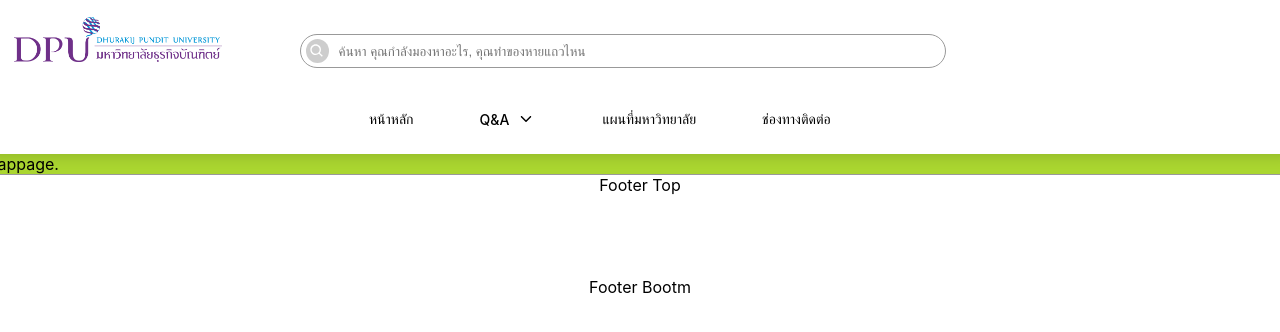
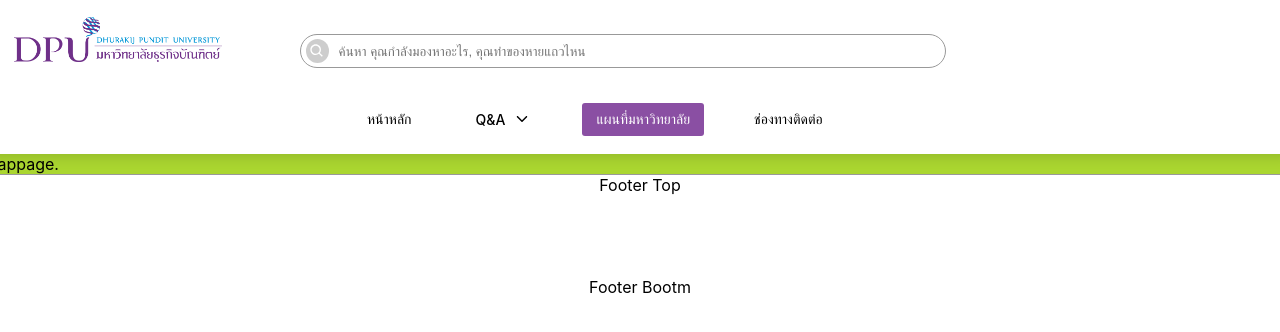
Before and after one commit to Zammon/dropsideway, a React (Create React App) app: page /map in a window 1280 px wide. Shown: the top 332 px of the page. Built offline with nearby package versions, Linux system fonts and the light colour scheme.

Commit message:
Update - Use Navlink + Edit style

```diff
--- a/src/App.css
+++ b/src/App.css
@@ -6,6 +6,7 @@
 
 body {
   background-color: white;
+  overflow-y: overlay;
 }
 
 .container-main {
@@ -19,11 +20,17 @@ body {
   /* background-color: rgb(255, 161, 46); */
 }
 
+/* Tag div to in div will full scale*/
+.div-full {
+  width: 100%;
+  height: 100%;
+}
+/* Tag img in div will full scale*/
 .images-full {
   width: 100%;
   height: 100%;
 }
-
+/* Tag div to center every page in project */
 .container-center {
   position: relative;
   margin-top: 153.91px;
--- a/src/App.js
+++ b/src/App.js
@@ -4,6 +4,7 @@ import { Route, Routes } from 'react-router-dom';
 import './App.css';
 import Contactpage from './Component/Pages/ContactPage/Contactpage';
 import Errorpage from './Component/Pages/ErrorPage/Errorpage';
+import Filterpage from './Component/Pages/FilterPage/Filterpage';
 //CSS import
 import Homepage from './Component/Pages/HomePage/Homepage';
 import Mappage from './Component/Pages/MapPage/Mappage';
@@ -21,6 +22,9 @@ function App() {
           <Route path='/qanda' element={<Qapage />}/>
           <Route path='/map' element={<Mappage />} />
           <Route path='/contact' element={<Contactpage />}/>
+          <Route path='/search/filter/'>
+            <Route path=':type' element={<Filterpage />}/>
+          </Route>
           <Route path='*' element={<Errorpage />}/>
         </Routes> {/* Use Router in react-router-dom */}
       {/* <Footer /> */}
--- a/src/Component/Pages/FilterPage/Filterpage.js
+++ b/src/Component/Pages/FilterPage/Filterpage.js
@@ -2,5 +2,9 @@ import React from 'react';
 //React imoport
 
 export default function Filterpage(){
-
+    return(
+    <div className='container-center'>
+        Fillterpage
+    </div>
+    )
 };
--- a/src/Component/Pages/HomePage/Homepage.js
+++ b/src/Component/Pages/HomePage/Homepage.js
@@ -8,6 +8,7 @@ import Footer from '../../Tools/Footer/Footer';
 //Component import
 import imgs from '../../Models/Slideimg';
 import dpu from '../../../Images/dpuSlide_01.png'
+import { Link } from 'react-router-dom';
 //Model import
 
 export default function Homepage(){
@@ -51,24 +52,29 @@ export default function Homepage(){
         <div className='contain-item-top-homepage'>
 
             <div className="area-slide-homepage">
+
                 <div className="slide-homepage">
                     <div className="area-images-slideshow-homepage" style={{ transform: `translate3d(${slides*-1314}px, 0, 0)`}}>
                         {mapImages}
                     </div>
                 </div>
+
                 <div className="area-pointer-homepage">
                     {mapPoint}
                 </div>
+
             </div>
 
             <div className="area-filter-homepage">
                 <div className='area-filter-item-homepage'>
-                    <Selectfilter title="บริเวณที่พบของหาย"/>
-                    <Selectfilter title="ประเภทของหาย"/>
-                    <Selectfilter title="ประเภทโพสส์"/>
-                    <button className='filter-item-button-homepage'>
-                        ค้นหา
-                    </button>
+                    <Selectfilter title="บริเวณที่พบของหาย" onChange=""/>
+                    <Selectfilter title="ประเภทของหาย" onChange=""/>
+                    <Selectfilter title="ประเภทโพสส์" onChange=""/>
+                    <Link to="/search/filter/type">
+                        <button className='filter-item-button-homepage'>
+                            ค้นหา
+                        </button>
+                    </Link>
                 </div>
             </div>
 
--- a/src/Component/Tools/Navbar/Navbar.css
+++ b/src/Component/Tools/Navbar/Navbar.css
@@ -95,6 +95,27 @@
     /* background-color: aquamarine; */
 }
 
+/* Button Menu */
+.navlink-set {
+    display: flex;
+    justify-content: center;
+    align-items: center;
+    width: auto;
+    /* padding: 0 14px; */
+    margin-left: 36px;
+    height: 33px;
+    border-radius: 3px;
+    color: #000000;
+}
+
+.navlink-set:active{
+    color:#b179c9;
+}
+
+.navlink-text-none {
+    text-decoration: none;
+  }
+
 .menu-navbar {
     display: flex;
     justify-content: center;
@@ -103,12 +124,21 @@
     padding: 0 14px;
     height: 33px;
     border-radius: 3px;
+    -webkit-user-select: none; /* Safari */
+    -ms-user-select: none; /* IE 10 and IE 11 */
+    user-select: none; /* Standard syntax */
+
+    -webkit-user-drag: none;
+    -webkit-user-drag: none;
+    -khtml-user-drag: none;
+    -moz-user-drag: none;
+    -o-user-drag: none;
     /* background-color: coral; */
-    margin-left: 38px;
+    /* margin-left: 38px; */
 }
 
 .menu-navbar:hover {
-    color: #000000;
+    /* color: #000000; */
     outline: 1px solid #8a4fa350;
     background-color: #8a4fa321;
     cursor: pointer;
@@ -119,12 +149,12 @@
     justify-content: center;
     align-items: center;
     width: auto;
-    padding: 0 14px;
+    /* padding: 0 14px; */
     height: 33px;
     border-radius: 3px;
     background-color: #8A4FA3;
-    margin-left: 38px;
-    color: #ffffff;
+    /* margin-left: 38px; */
+    color: #ffffff!important;
 }
 
 .menu-texts-navbar {
--- a/src/Component/Tools/Navbar/Navbar.js
+++ b/src/Component/Tools/Navbar/Navbar.js
@@ -5,7 +5,7 @@ import './Navbar.css'
 import { BiSearch } from 'react-icons/bi'
 import { IoIosArrowDown } from 'react-icons/io'
 //React-icons import
-import { useParams } from "react-router-dom";
+import { NavLink, useParams } from "react-router-dom";
 //React-Router-Dom import
 
 
@@ -18,9 +18,11 @@ export default function Navbar() {
         <div className="container-navbar">
             <div className="contain-area-navbar">
                 <div className="contain-item-top-navbar">
+
                     <div className="area-logo-navbar">
                        <img className="images-full" src="logoDPU.png" />
                     </div>
+
                     <div className="area-search-navbar">
                         <div className="area-icon-search-navbar">
                             <BiSearch fill="#ffffff" />
@@ -28,17 +30,22 @@ export default function Navbar() {
                         </div>
                         <input className="area-input-navbar" placeholder="ค้นหา คุณกำลังมองหาอะไร, คุณทำของหายแถวไหน"/>
                     </div>
+
                     <div className="area-login-navbar">
                         {/* เดิมทีเอาไว้ใส่ส่วนที่เป็นล็อคอินตอน Design */}
                     </div>
+
                 </div>
                 <div className="contain-item-bottom-navbar">
                     <div className="area-menu-navbar">
-                        <div className="menu-navbar">
-                            <div className="menu-texts-navbar">
-                                หน้าหลัก
+                        <NavLink to="/" className={({isActive})=>isActive?"navlink-set navlink-text-none menu-navbar-focus":"navlink-set navlink-text-none"}>
+                            <div className="menu-navbar">
+                                <div className="menu-texts-navbar">
+                                    หน้าหลัก
+                                </div>
                             </div>
-                        </div>
+                        </NavLink>
+                        <NavLink to="/qanda" className={({isActive})=>isActive?"navlink-set navlink-text-none menu-navbar-focus":"navlink-set navlink-text-none"}>
                         <div className="menu-navbar" onMouseMove={()=>{setStatusHover(true)}} onMouseLeave={()=>{setStatusHover(false)}}>
                             <div className="menu-texts-navbar">
                                 Q&A
@@ -48,16 +55,21 @@ export default function Navbar() {
                             </div>
                             <div className=""></div>
                         </div>
+                        </NavLink>
+                        <NavLink to="/map" className={({isActive})=>isActive?"navlink-set navlink-text-none menu-navbar-focus":"navlink-set navlink-text-none"}>
                         <div className="menu-navbar">
                             <div className="menu-texts-navbar">
                                 แผนที่มหาวิทยาลัย
                             </div>
                         </div>
+                        </NavLink>
+                        <NavLink to="/contact" className={({isActive})=>isActive?"navlink-set navlink-text-none menu-navbar-focus":"navlink-set navlink-text-none"}>
                         <div className="menu-navbar">
                             <div className="menu-texts-navbar">
                                 ช่องทางติดต่อ
                             </div>
                         </div>
+                        </NavLink>
                     </div>
                 </div>
             </div>
```
